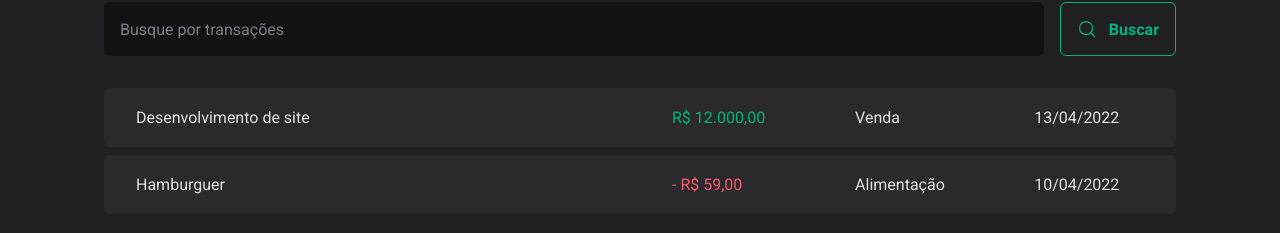
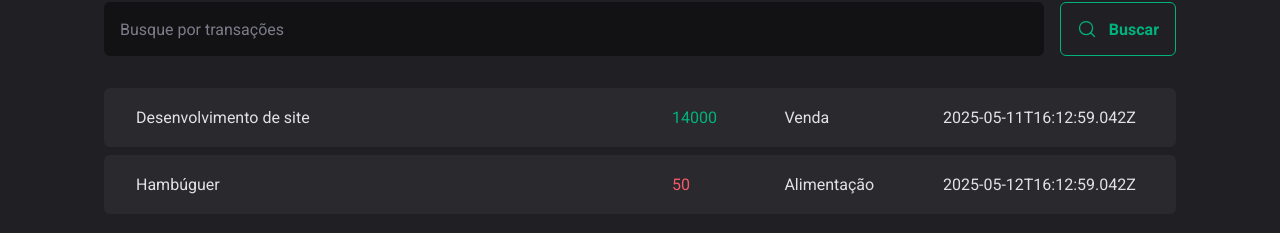
Before and after one commit to PPedrosouza/DTMoney, a React (Vite) app: page / in a window 1280 px wide. Shown: the part 197-430 px from the top of the page. Built offline with nearby package versions, Linux system fonts and the light colour scheme; data requests are answered from the project's data file.

Commit message:
✨feat: added http requests

```diff
--- a/server.json
+++ b/server.json
@@ -1,5 +1,5 @@
 {
-    "transactios": [
+    "transactions": [
         {
             "id": 1,
             "description": "Desenvolvimento de site",
--- a/src/pages/Transactions/index.tsx
+++ b/src/pages/Transactions/index.tsx
@@ -2,8 +2,30 @@
 import { Summary } from "../../components/Summary";
 import { SearchForm } from "./components/SearchForm";
 import { PriceHighlight, TransactionsContainer, TransactionsTable } from "./styles";
+import { useEffect, useState } from "react";
+
+interface Transaction {
+    id: number,
+    description: string,
+    type: 'income' | 'outcome',
+    price: number,
+    category: string,
+    createdAt: string
+}
 
 export function Transactions() {
+    const [transactions, setTransactions] = useState<Transaction[]>([])
+
+    async function loadTransactions() {
+        const response = await fetch('http://localhost:3000/transactions')
+        const data = await response.json();
+
+        setTransactions(data)
+    }
+    useEffect(() => {
+        loadTransactions()
+    }, [])
+
     return (
         <div>
             <Header />
@@ -14,26 +36,20 @@
 
                 <TransactionsTable>
                     <tbody>
-                        <tr>
-                            <td width="50%">Desenvolvimento de site</td>
-                            <td>
-                                <PriceHighlight variant="income">
-                                    R$ 12.000,00
-                                </PriceHighlight>
-                            </td>
-                            <td>Venda</td>
-                            <td>13/04/2022</td>
-                        </tr>
-                        <tr>
-                            <td width="50%">Hamburguer</td>
-                            <td>
-                                 <PriceHighlight variant="outcome">
-                                    - R$ 59,00
-                                </PriceHighlight>
-                            </td>
-                            <td>Alimentação</td>
-                            <td>10/04/2022</td>
-                        </tr>
+                        {transactions.map(transaction => {
+                            return (
+                                <tr key={transaction.id}>
+                                    <td width="50%">{transaction.description}</td>
+                                    <td>
+                                        <PriceHighlight variant={transaction.type}>
+                                            {transaction.price}
+                                        </PriceHighlight>
+                                    </td>
+                                    <td>{transaction.category}</td>
+                                    <td>{transaction.createdAt}</td>
+                                </tr>
+                            )
+                        })}
                     </tbody>
                 </TransactionsTable>
             </TransactionsContainer>
```
